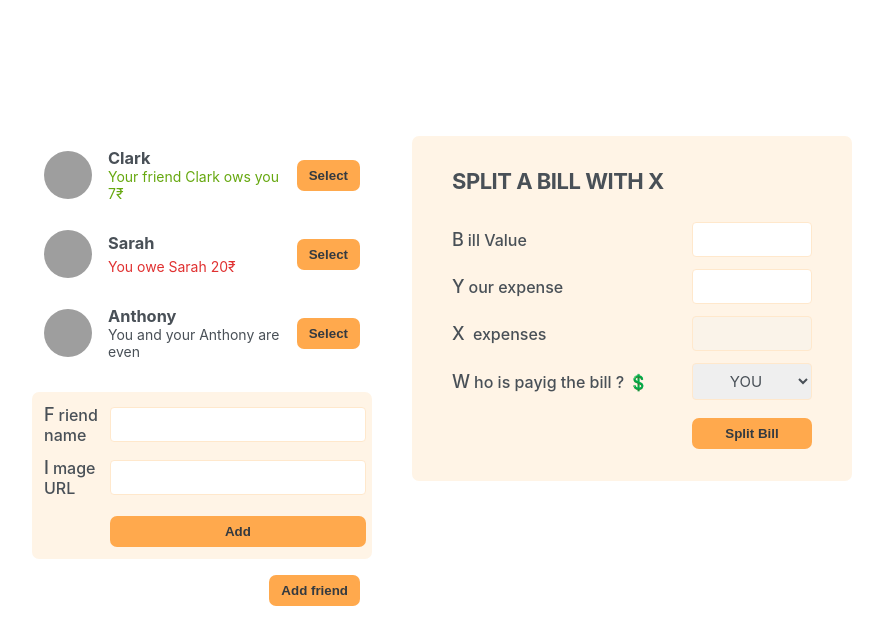
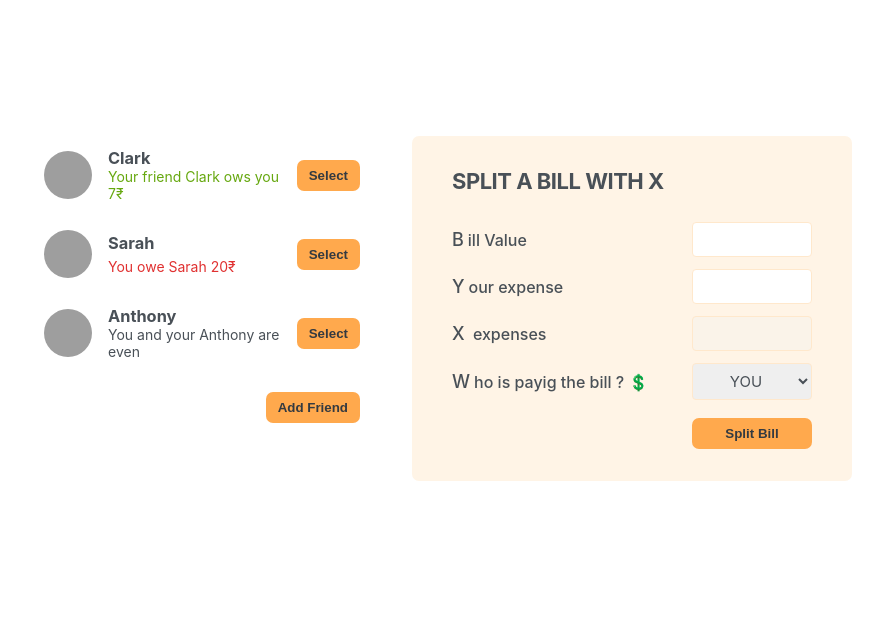
Before and after one commit to Aash417/p29-eat-n-split-react, a React (Create React App) app: page / in a window 1280 px wide. Shown: the top 644 px of the page, without its empty margins (198-1081 px from the left). Built offline with nearby package versions, Linux system fonts and the light colour scheme; grey boxes are pictures that could not be loaded.

Commit message:
adding new friend

```diff
--- a/src/App.js
+++ b/src/App.js
@@ -1,3 +1,5 @@
+import { useState } from "react";
+
 const initialFriends = [
 	{
 		id: 118836,
@@ -19,21 +21,38 @@
 	},
 ];
 
+function Button({ children, onClick }) {
+	return (
+		<button className="button" onClick={onClick}>
+			{children}
+		</button>
+	);
+}
+
 export default function App() {
+	const [showAddFriend, setShwoAddFriend] = useState(false);
+	const [friends, setFriends] = useState(initialFriends);
+
+	function handleAddFriend(friend) {
+		setFriends((f) => [...f, friend]);
+		setShwoAddFriend(false);
+	}
 	return (
 		<div className="app">
 			<div className="sidebar">
-				<FriendList />
-				<FormAddFriend />
-				<Button>Add friend</Button>
+				<FriendList friends={friends} />
+				{showAddFriend && <FormAddFriend onAddFriend={handleAddFriend} />}
+				<Button onClick={() => setShwoAddFriend((show) => !show)}>
+					{showAddFriend ? "Close" : "Add Friend"}
+				</Button>
 			</div>
 			<FormSplitBill />
 		</div>
 	);
 }
 
-function FriendList() {
-	const friends = initialFriends;
+function FriendList({ friends }) {
+	// const friends = initialFriends;
 	return (
 		<ul>
 			{friends.map((friend) => (
@@ -64,22 +83,47 @@
 	);
 }
 
-function FormAddFriend() {
+function FormAddFriend({ onAddFriend }) {
+	const [name, setName] = useState("");
+	const [image, setImage] = useState("https://i.pravatar.cc/48");
+
+	function handleSubmit(e) {
+		e.preventDefault();
+
+		if (!name || !image) return;
+
+		const id = crypto.randomUUID();
+		const newFriend = {
+			id,
+			name,
+			image: `${image}?=${id}`,
+			balance: 0,
+		};
+		onAddFriend(newFriend);
+
+		setName("");
+		setImage("https://i.pravatar.cc/48");
+	}
+
 	return (
-		<form className="form-add-friend">
+		<form className="form-add-friend" onSubmit={handleSubmit}>
 			<label>Friend name</label>
-			<input type="text" />
+			<input
+				type="text"
+				value={name}
+				onChange={(e) => setName(e.target.value)}
+			/>
 
 			<label>Image URL</label>
-			<input type="text" />
+			<input
+				type="text"
+				value={image}
+				onChange={(e) => setImage(e.target.value)}
+			/>
 
 			<Button>Add</Button>
 		</form>
 	);
-}
-
-function Button({ children }) {
-	return <button className="button">{children}</button>;
 }
 
 function FormSplitBill() {
```
